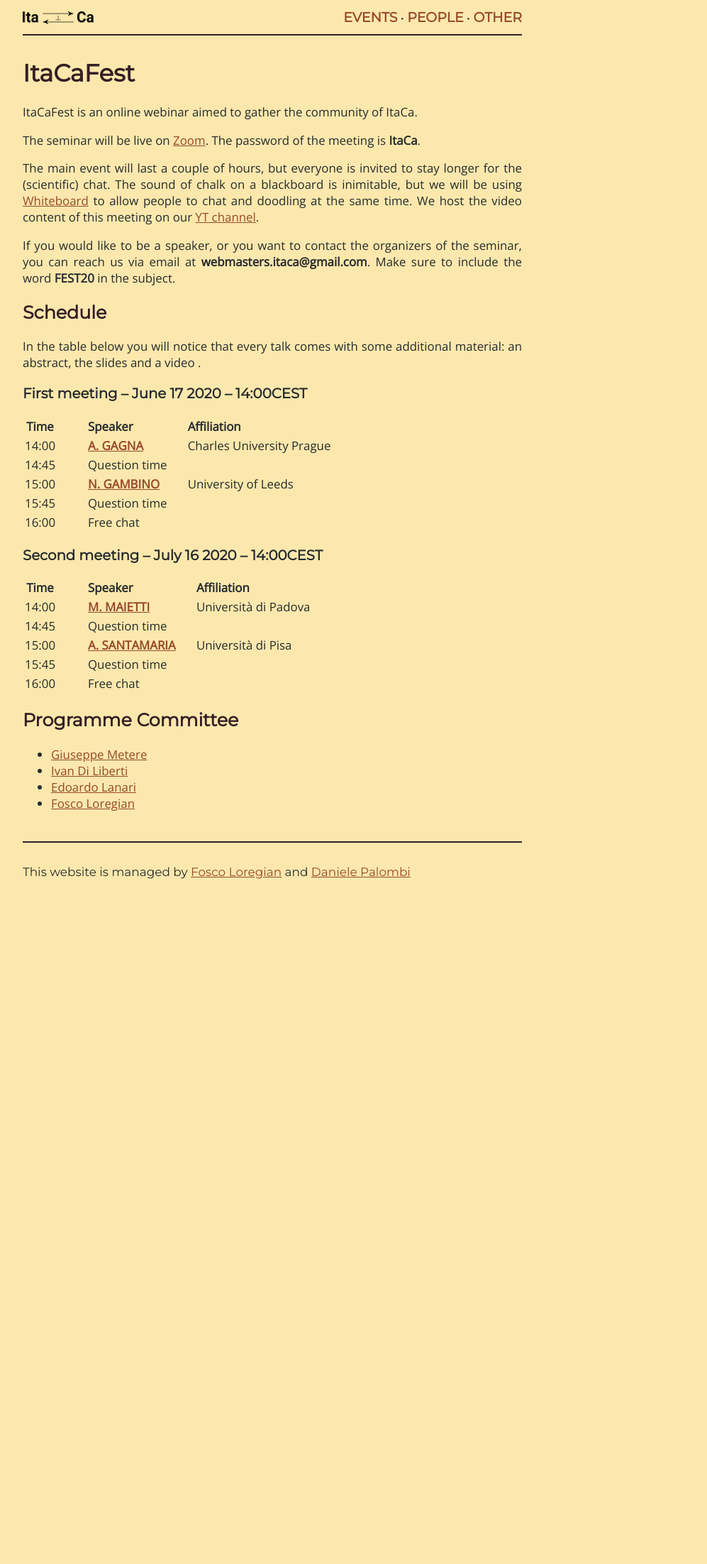
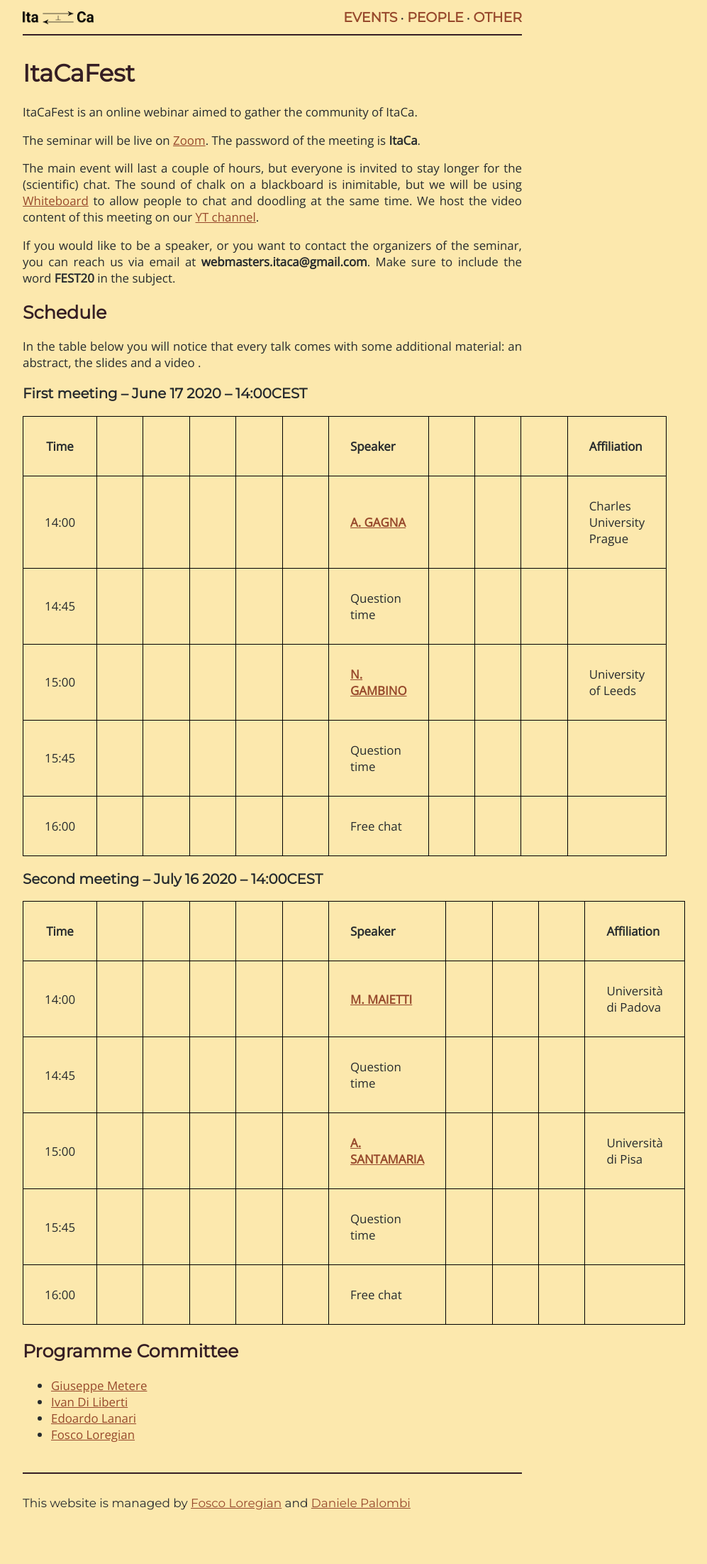
Before and after one commit to Progetto-ItaCa/Progetto-ItaCa.github.io, a Jekyll site: the page built from pages/fest.md, in a window 1280 px wide. Shown: the whole page at 71% size, without its empty margins (256-1253 px from the left). Built offline with Jekyll 4.4.1, drawn with Linux system fonts in a browser that asks for light colours; our own code applies the rules of GitHub Pages for plain Markdown files; before the commit the page ends 1314 px from its top, so only the background shows below that.

Commit message:
Css stuff for tables

```diff
--- a/assets/css/main.css
+++ b/assets/css/main.css
@@ -206,3 +206,15 @@ article .header {
 		font-size: 1.8rem;
 	}
 }
+
+table {
+    border-collapse: collapse;
+}
+
+th, td {
+    padding: 30px;
+}
+
+table, th, td {
+    border: 1px solid black;
+}
```
Also changed, not shown: 1 other file.
